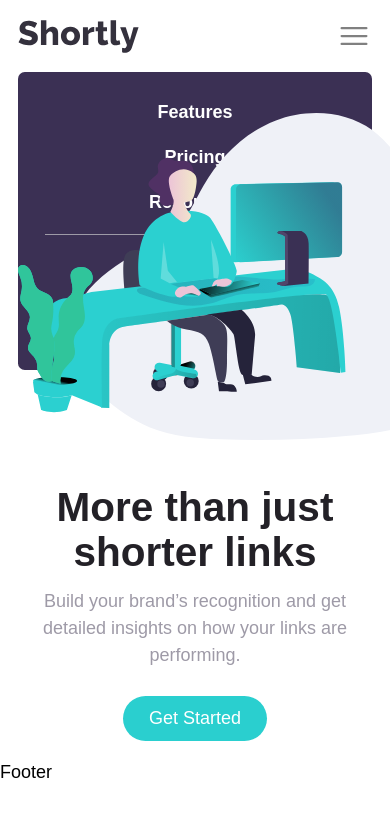
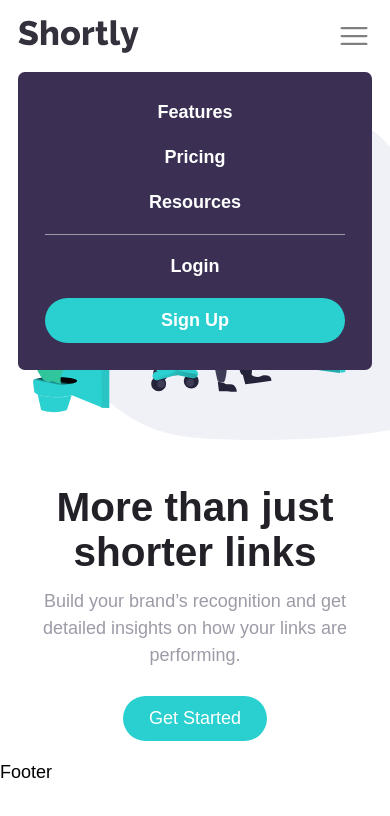
Before and after one commit to alvyynm/shortly, a React (Vite) app in the folder frontend/: page / in a window 390 px wide. Both pictures are taken after a click on the picture 354 px from the left and 36 px from the top of the page. Shown: the top 816 px of the page. Built offline with nearby package versions, Linux system fonts and the light colour scheme.

Commit message:
fix(mobilenav): apply z-index=20 to ensure mobile menu is above hero svg

```diff
--- a/frontend/src/components/Navbar.jsx
+++ b/frontend/src/components/Navbar.jsx
@@ -53,7 +53,7 @@ function Navbar() {
       <div
         className={` ${
           isActive ? 'block' : 'hidden'
-        } text-white font-bold text-center p-6 rounded-md block md:hidden bg-dark-violet fixed top-16 left-4 right-4`}
+        } text-white font-bold text-center p-6 rounded-md block md:hidden bg-dark-violet fixed top-16 left-4 right-4 z-20`}
       >
         <ul className="flex flex-col gap-4">
           <li>
```
